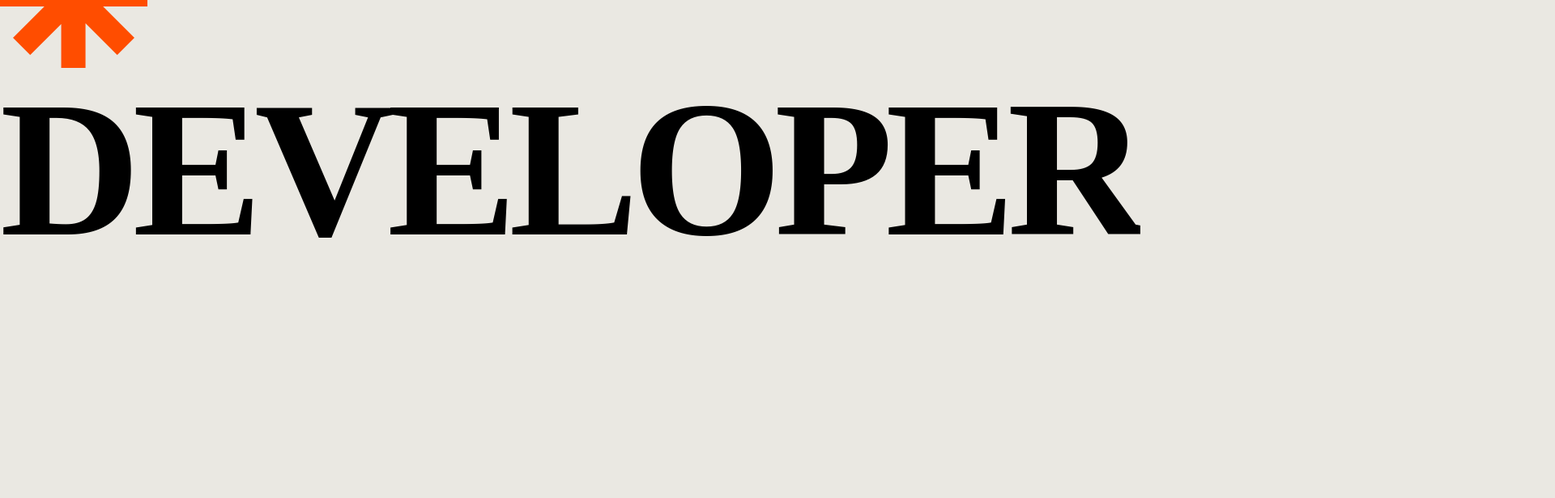
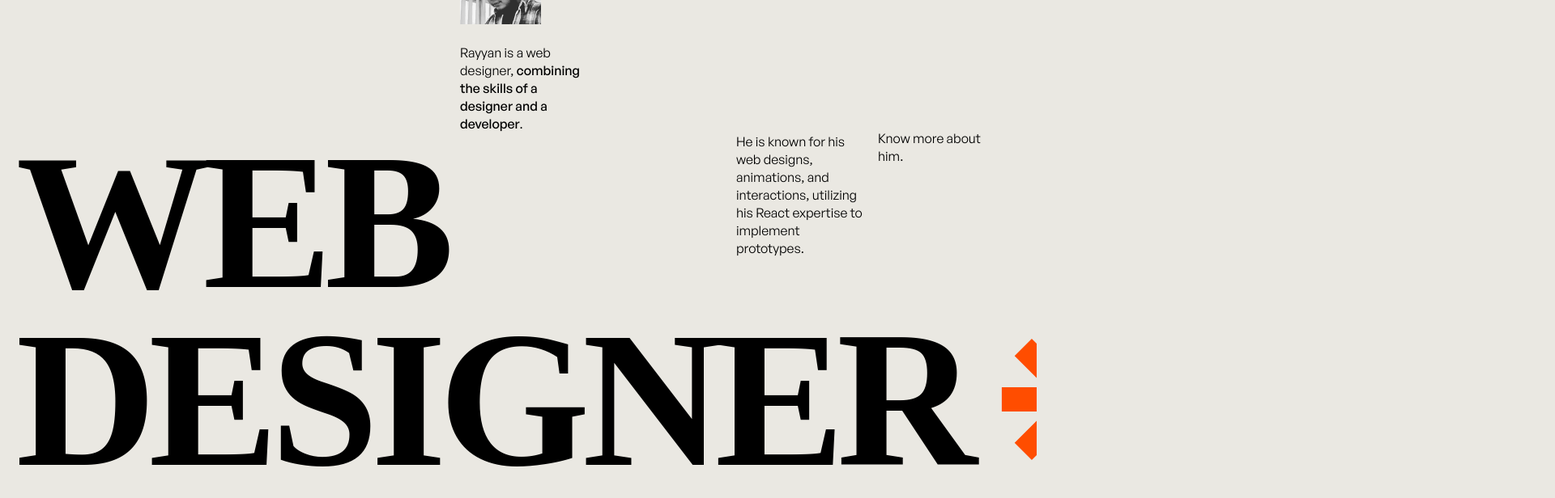
Before and after one commit to rayyanekaputra/portfolio-v4, a Next.js app: page / in a window 1280 px wide. Shown: the part 824-1440 px from the top of the page at 81% size, 1920 px wide, since content can reach past the window. Before the commit the page ends 1166 px from the top, so only its background shows below. Built offline with nearby package versions, Linux system fonts and the light colour scheme.

Commit message:
gsap: added animations on hero

```diff
--- a/package.json
+++ b/package.json
@@ -9,6 +9,7 @@
     "lint": "next lint"
   },
   "dependencies": {
+    "gsap": "^3.12.5",
     "locomotive-scroll": "^5.0.0-beta.13",
     "next": "14.2.5",
     "react": "^18",
--- a/src/app/components/home/hero/hero.jsx
+++ b/src/app/components/home/hero/hero.jsx
@@ -1,11 +1,87 @@
 "use client";
 import styles from "./styles.module.css";
 import Image from "next/image";
+import gsap from "gsap";
+import { useEffect, useRef } from "react";
+import { ScrollTrigger } from "gsap/ScrollTrigger";
 
 export default function Hero() {
+  //ref for texts
+  const bioText = useRef(null)
+  const descText = useRef(null)
+  const ctaText = useRef(null)
+
+  //ref for sliders
+  const firstList = useRef(null)
+  const secondList = useRef(null)
+  const slider = useRef(null)
+
+  let xPercent = 0;
+  let direction = -1;
+
+
+  useEffect(()=>{
+    requestAnimationFrame(animation)
+    gsap.registerPlugin(ScrollTrigger)
+    const timeline = gsap.timeline()
+
+    timeline
+      .to(slider.current, {
+        scrollTrigger: {
+          trigger: document.documentElement,
+          start: 0,
+          end: window.innerHeight,
+          scrub: 0.25,
+          onUpdate: (e) => (direction = e.direction * -1),
+        },
+        // x:'-=300px'
+      })
+      .to(slider.current, {
+        duration: 2.5,
+        clipPath: "inset(0% 0% 0% 0%)",
+        ease: "power1.inOut",
+      })
+      .to(bioText.current, {
+        duration: 1,
+        clipPath: "inset(0% 0% 0% 0%)",
+        ease: "power1.inOut",
+      }, 1)
+      .to(descText.current, {
+        duration: 1,
+        clipPath: "inset(0% 0% 0% 0%)",
+        ease: "power1.inOut",
+      }, 1)
+      .to(ctaText.current, {
+        duration: 1,
+        clipPath: "inset(0% 0% 0% 0%)",
+        ease: "power1.inOut",
+      }, 1);
+
+
+  }, [])
+
+  const animation = () =>{
+    if(xPercent <= -100){
+      xPercent = 0;
+    }
+    if(xPercent > 0){
+      xPercent = -100;
+    }
+    gsap.set(firstList.current, {
+      xPercent: xPercent
+    })
+    gsap.set(secondList.current, {
+      xPercent: xPercent
+    })
+    xPercent += 0.01 * direction;
+    requestAnimationFrame(animation)
+
+
+  }
   return (
     <div className={styles.hero}>
       <div className={styles.upperColumn}>
+        <div ref={bioText} data-scroll data-scroll-speed='0.2' className={styles.textWrapper}>
         <div className={styles.profilePicture}>
           <Image
             src={"/images/pp rayyan.jpg"}
@@ -14,25 +90,59 @@ export default function Hero() {
           />
         </div>
         <p className={styles.mainParagraph}>
-          Rayyan is a web designer, combining the skills of a designer and a
-          developer.
+          Rayyan is a web designer, <span className={styles.bolderText}>combining the skills of a designer and a
+          developer
+            </span>.
         </p>
+        </div>
+        <div ref={ctaText} data-scroll data-scroll-speed='0.05' className={styles.textWrapper}>
         <p className={styles.mainParagraph}>Know more about him.</p>
+        </div>
+
       </div>
       <div className={styles.midColumn}>
         <h1>WEB</h1>
+        <div ref={descText} className={styles.textWrapper}>
         <p className={styles.mainParagraph}>
           He is known for his web designs, animations, and interactions,
           utilizing his React expertise to implement prototypes.
         </p>
+        </div>
+
       </div>
       <div className={styles.lowColumn}>
-        <div className={styles.sliderList}>
+        <div data-scroll ref={slider} className={styles.slider}>
+        <div  ref={firstList} className={styles.sliderList}>
           <h1>DESIGNER</h1>
+          <div className={styles.svgContainer}>
           <svg xmlns="http://www.w3.org/2000/svg" width="182" height="182" viewBox="0 0 182 182" fill="none">
-  <path fill-rule="evenodd" clip-rule="evenodd" d="M16.047 144.74L54.7868 106H0V76H54.7868L16.047 37.2602L37.2602 16.047L75.567 54.3538V0H105.567V55.2198L144.74 16.0463L165.954 37.2595L127.213 76H182V106H127.213L165.954 144.74L144.74 165.954L105.567 126.78V182H75.567V127.646L37.2602 165.953L16.047 144.74Z" fill="#FF4D00"/>
-</svg>
+    <path fill-rule="evenodd" clip-rule="evenodd" d="M16.047 144.74L54.7868 106H0V76H54.7868L16.047 37.2602L37.2602 16.047L75.567 54.3538V0H105.567V55.2198L144.74 16.0463L165.954 37.2595L127.213 76H182V106H127.213L165.954 144.74L144.74 165.954L105.567 126.78V182H75.567V127.646L37.2602 165.953L16.047 144.74Z" fill="#FF4D00"/>
+  </svg>
+          </div>
           <h1>DEVELOPER</h1>
+          <div className={styles.svgContainer}>
+          <svg xmlns="http://www.w3.org/2000/svg" width="182" height="182" viewBox="0 0 182 182" fill="none">
+    <path fill-rule="evenodd" clip-rule="evenodd" d="M16.047 144.74L54.7868 106H0V76H54.7868L16.047 37.2602L37.2602 16.047L75.567 54.3538V0H105.567V55.2198L144.74 16.0463L165.954 37.2595L127.213 76H182V106H127.213L165.954 144.74L144.74 165.954L105.567 126.78V182H75.567V127.646L37.2602 165.953L16.047 144.74Z" fill="#FF4D00"/>
+  </svg>
+          </div>
+
+        </div>
+        <div ref={secondList} className={styles.sliderList}>
+          <h1>DESIGNER</h1>
+          <div className={styles.svgContainer}>
+          <svg xmlns="http://www.w3.org/2000/svg" width="182" height="182" viewBox="0 0 182 182" fill="none">
+    <path fill-rule="evenodd" clip-rule="evenodd" d="M16.047 144.74L54.7868 106H0V76H54.7868L16.047 37.2602L37.2602 16.047L75.567 54.3538V0H105.567V55.2198L144.74 16.0463L165.954 37.2595L127.213 76H182V106H127.213L165.954 144.74L144.74 165.954L105.567 126.78V182H75.567V127.646L37.2602 165.953L16.047 144.74Z" fill="#FF4D00"/>
+  </svg>
+          </div>
+          <h1>DEVELOPER</h1>
+          <div className={styles.svgContainer}>
+          <svg xmlns="http://www.w3.org/2000/svg" width="182" height="182" viewBox="0 0 182 182" fill="none">
+    <path fill-rule="evenodd" clip-rule="evenodd" d="M16.047 144.74L54.7868 106H0V76H54.7868L16.047 37.2602L37.2602 16.047L75.567 54.3538V0H105.567V55.2198L144.74 16.0463L165.954 37.2595L127.213 76H182V106H127.213L165.954 144.74L144.74 165.954L105.567 126.78V182H75.567V127.646L37.2602 165.953L16.047 144.74Z" fill="#FF4D00"/>
+  </svg>
+          </div>
+
+        </div>
+
         </div>
       </div>
     </div>
--- a/src/app/components/home/hero/styles.module.css
+++ b/src/app/components/home/hero/styles.module.css
@@ -1,7 +1,31 @@
-.upperColumn{
-    margin: 40px;
+.hero{
+    display: flex;
+    flex-direction: column;
+    row-gap: 0px;
 }
 
+/* upper col */
+.upperColumn{
+    display: flex;
+    flex-direction: row;
+    justify-content: flex-end;
+    align-items: flex-end;
+    column-gap: 360px;
+    margin: 40px 40px 0px;
+}
+.mainParagraph{
+    width: 100%;
+}
+.textWrapper{
+    display: flex;
+    flex-direction: column;
+    width: 156px;
+    row-gap: 24px;
+    clip-path: inset(100% 0% 0% 0%)
+}
+.bolderText{
+    font-weight: 500;
+}
 .profilePicture{
     position: relative;
     width: 100px;
@@ -13,3 +37,41 @@
     object-fit: cover;
 
 }
+
+/* mid col */
+.midColumn{
+    display: flex;
+    flex-direction: row;
+    margin-left: 40px;
+    margin-right: 215px;
+    justify-content: space-between;
+    align-items: flex-start;
+}
+
+/* low col */
+.lowColumn{
+   width: 100%;
+   position: relative;
+}
+.slider{
+    display: flex;
+    width: 100%;
+    flex-direction: row;
+    clip-path: inset(100% 0% 0% 0%)
+}
+.lowColumn .sliderList{
+    display: flex;
+    flex-direction: row;
+    column-gap: 40px;
+    padding-left: 40px
+ }
+
+ .svgContainer{
+    display: flex;
+  justify-content: center; /* Center horizontally */
+  align-items: center;    /* Center vertically */
+ }
+ .svgContainer svg{
+    width: 182px;
+    height: 182px;
+ }
--- a/src/app/globals.css
+++ b/src/app/globals.css
@@ -13,7 +13,9 @@
   font-weight: 400;
 }
 html{
+
   background-color: var(--main-bg);
+  overflow-x: hidden;
 }
 h1{
   color: var(--main-dark);
@@ -23,7 +25,8 @@ h1{
   font-size: 240px;
   font-style: normal;
   font-weight: 900;
-  line-height: 100%; /* 238.773px */
+  line-height: 220px; /* 238.773px */
   letter-spacing: -9.551px;
   text-transform: uppercase;
+  margin-left: -20px;
 }
--- a/src/app/page.jsx
+++ b/src/app/page.jsx
@@ -2,23 +2,15 @@
 import {useEffect} from 'react'
 import styles from './page.module.css'
 import Hero from './components/home/hero/hero'
+import LocomotiveScroll from 'locomotive-scroll'
 
 const Home = () => {
-
-  useEffect(()=>{
-    (
-      async () => {
-        const LocomotiveScroll = (await import('locomotive-scroll')).default;
-        const locomotiveScroll = new LocomotiveScroll
-      }
-    )
-  })
-
-
-
+  const locomotiveScroll = new LocomotiveScroll();
   return (
     <main className={styles.main}>
       <Hero></Hero>
+      <Hero></Hero>
+
     </main>
   )
 }
```
Also changed, not shown: 1 other file (tests, documents, lock files or other folders).
